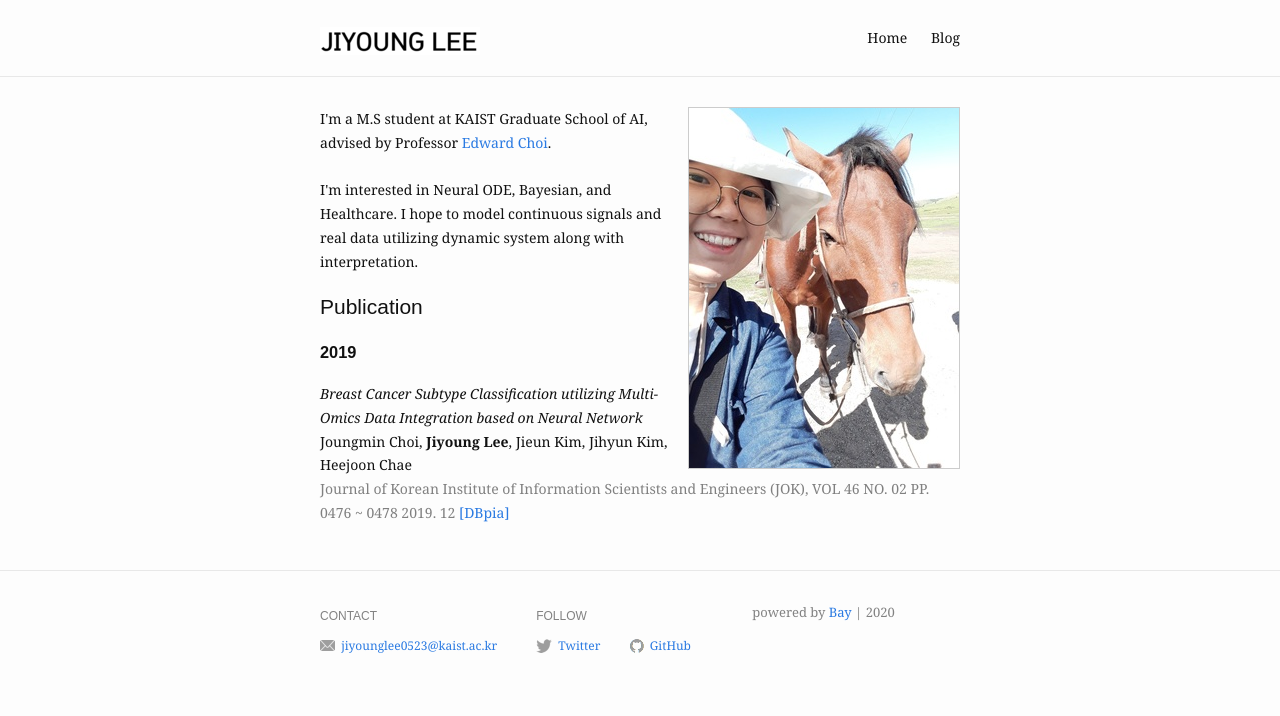
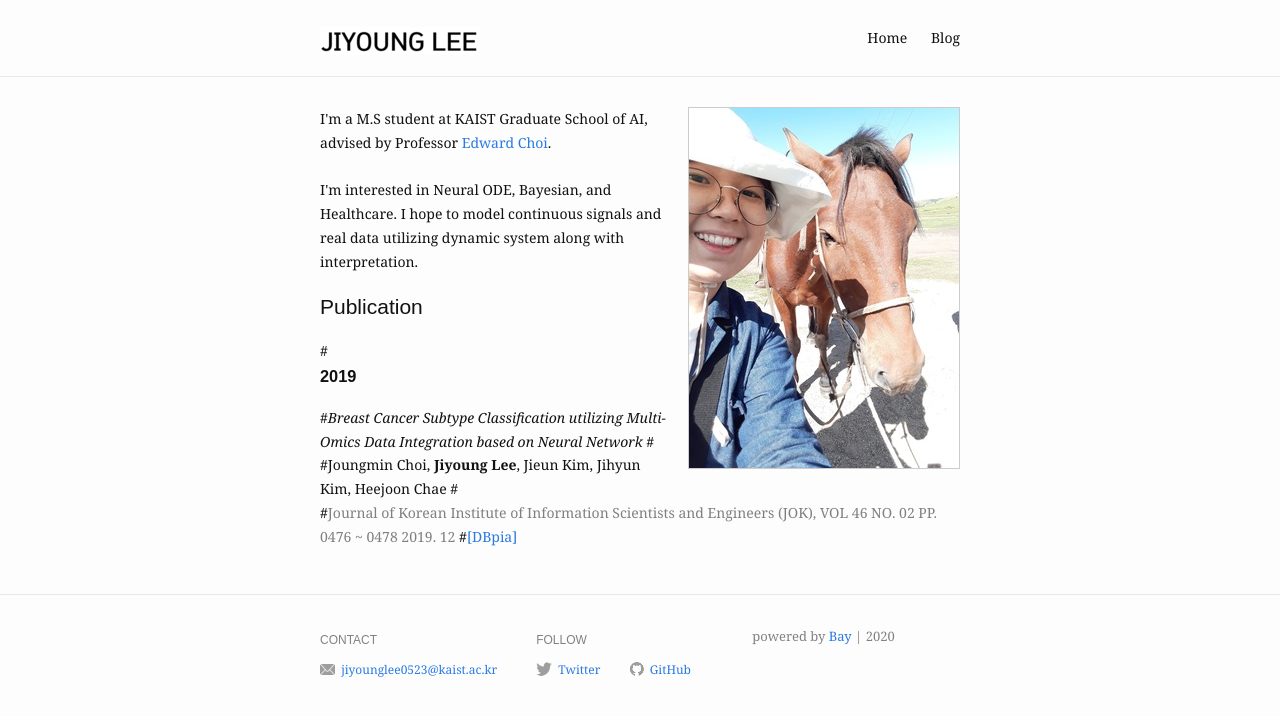
Before and after one commit to jiyounglee-0523/jiyounglee-0523.github.io, a Jekyll site: the page built from index.markdown, in a window 1280 px wide. Shown: the top 716 px of the page. Built offline with Jekyll 4.4.1, drawn with Linux system fonts in a browser that asks for light colours.

Commit message:
Update index.markdown

```diff
--- a/index.markdown
+++ b/index.markdown
@@ -15,12 +15,12 @@ profile_picture:
 
 <p>
 <h2> Publication</h2>
-<h3> <strong>2019</strong> </h3>
-<i>Breast Cancer Subtype Classification utilizing Multi-Omics Data Integration based on Neural Network</i>
-<br />
-Joungmin Choi, <b>Jiyoung Lee</b>, Jieun Kim, Jihyun Kim, Heejoon Chae
-<br />
-<span style="color:gray">Journal of Korean Institute of Information Scientists and Engineers (JOK), VOL 46 NO. 02 PP. 0476 ~ 0478 2019. 12</span>
-<a href="http://www.dbpia.co.kr/Journal/articleDetail?nodeId=NODE09301626">[DBpia]</a>
+#<h3> <strong>2019</strong> </h3>
+#<i>Breast Cancer Subtype Classification utilizing Multi-Omics Data Integration based on Neural Network</i>
+#<br />
+#Joungmin Choi, <b>Jiyoung Lee</b>, Jieun Kim, Jihyun Kim, Heejoon Chae
+#<br />
+#<span style="color:gray">Journal of Korean Institute of Information Scientists and Engineers (JOK), VOL 46 NO. 02 PP. 0476 ~ 0478 2019. 12</span>
+#<a href="http://www.dbpia.co.kr/Journal/articleDetail?nodeId=NODE09301626">[DBpia]</a>
 
 </p>
```
